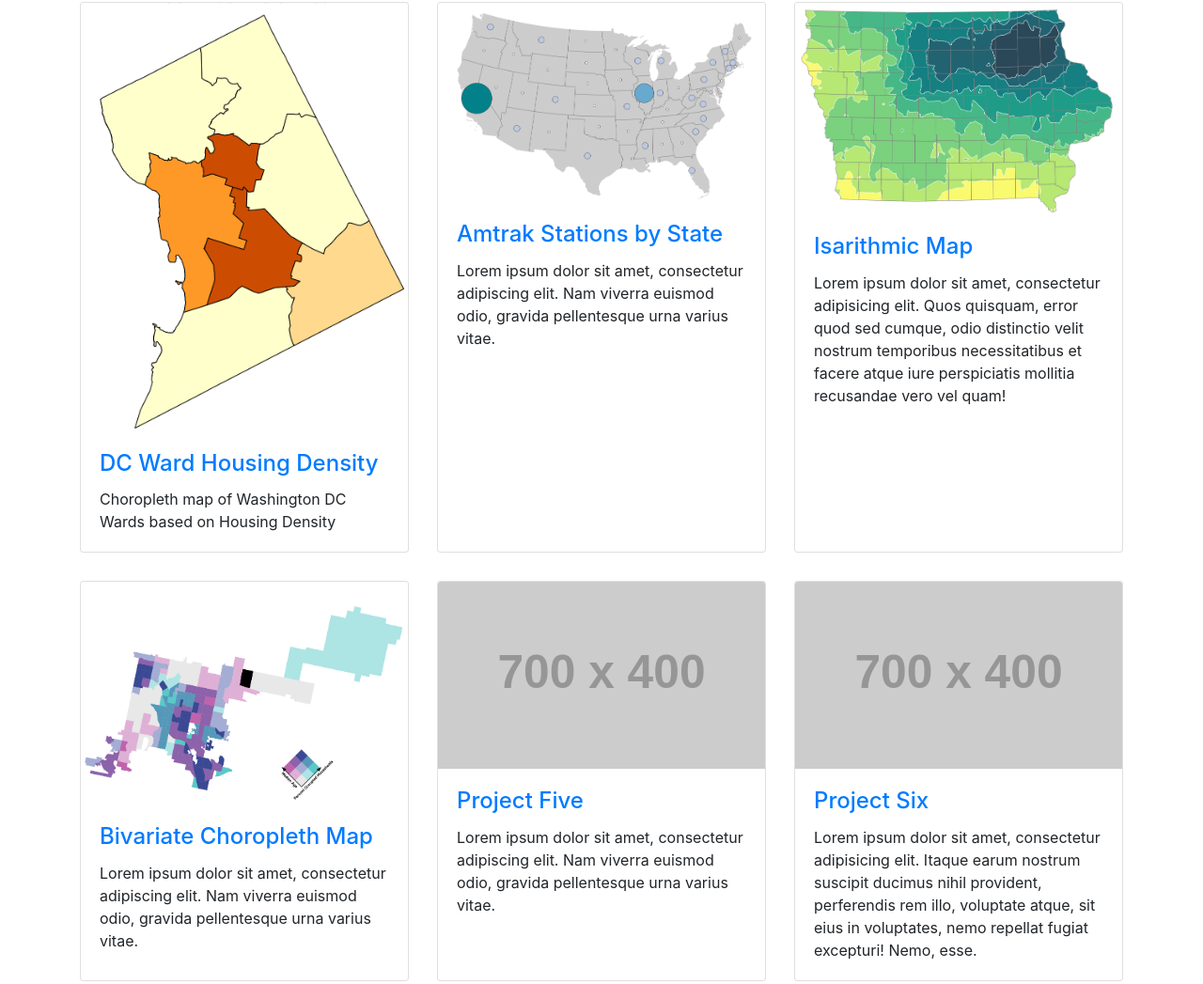
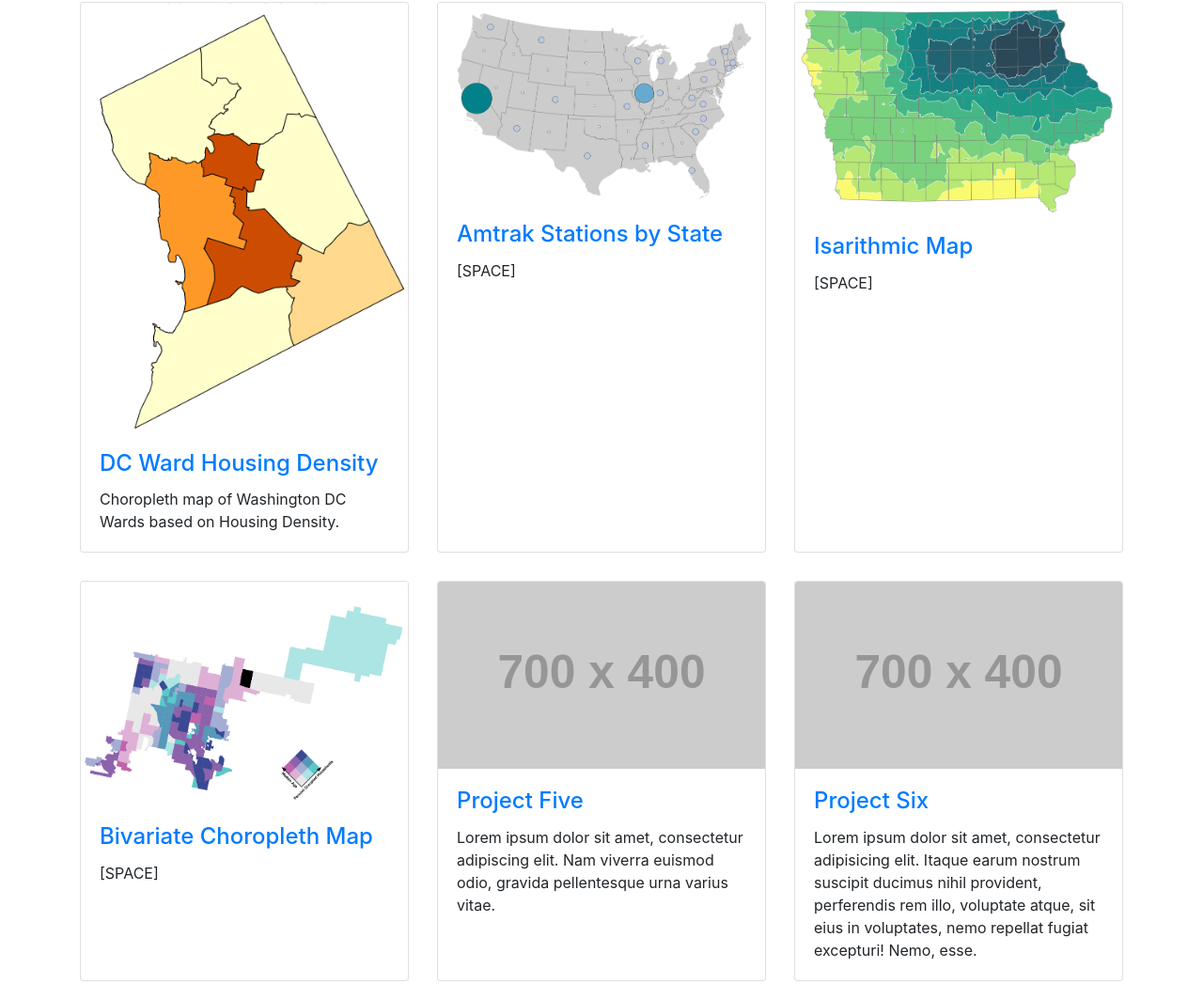
Before and after one commit to geog3540/CTA-L-Ridership-Mapping-lajiricek-, a website: page index.html in a window 1280 px wide. Shown: the part 150-1197 px from the top of the page at 94% size. Drawn offline with Linux system fonts and the light colour scheme; placeholder pictures from the web are drawn by us.

Commit message:
Update index.html

```diff
--- a/index.html
+++ b/index.html
@@ -64,7 +64,7 @@
               <h4 class="card-title">
                 <a href="#">DC Ward Housing Density</a>
               </h4>
-              <p class="card-text"> Choropleth map of Washington DC Wards based on Housing Density</p>
+              <p class="card-text"> Choropleth map of Washington DC Wards based on Housing Density.</p>
             </div>
           </div>
         </div>
@@ -75,7 +75,7 @@
               <h4 class="card-title">
                 <a href="https://observablehq.com/@lajiricek/hw4-graduated-symbol-mapping">Amtrak Stations by State</a>
               </h4>
-              <p class="card-text">Lorem ipsum dolor sit amet, consectetur adipiscing elit. Nam viverra euismod odio, gravida pellentesque urna varius vitae.</p>
+              <p class="card-text"> [SPACE]</p>
             </div>
           </div>
         </div>
@@ -86,7 +86,7 @@
               <h4 class="card-title">
                 <a href="#">Isarithmic Map</a>
               </h4>
-              <p class="card-text">Lorem ipsum dolor sit amet, consectetur adipisicing elit. Quos quisquam, error quod sed cumque, odio distinctio velit nostrum temporibus necessitatibus et facere atque iure perspiciatis mollitia recusandae vero vel quam!</p>
+              <p class="card-text"> [SPACE]</p>
             </div>
           </div>
         </div>
@@ -97,7 +97,7 @@
               <h4 class="card-title">
                 <a href="#"> Bivariate Choropleth Map</a>
               </h4>
-              <p class="card-text">Lorem ipsum dolor sit amet, consectetur adipiscing elit. Nam viverra euismod odio, gravida pellentesque urna varius vitae.</p>
+              <p class="card-text"> [SPACE]</p>
             </div>
           </div>
         </div>
```
